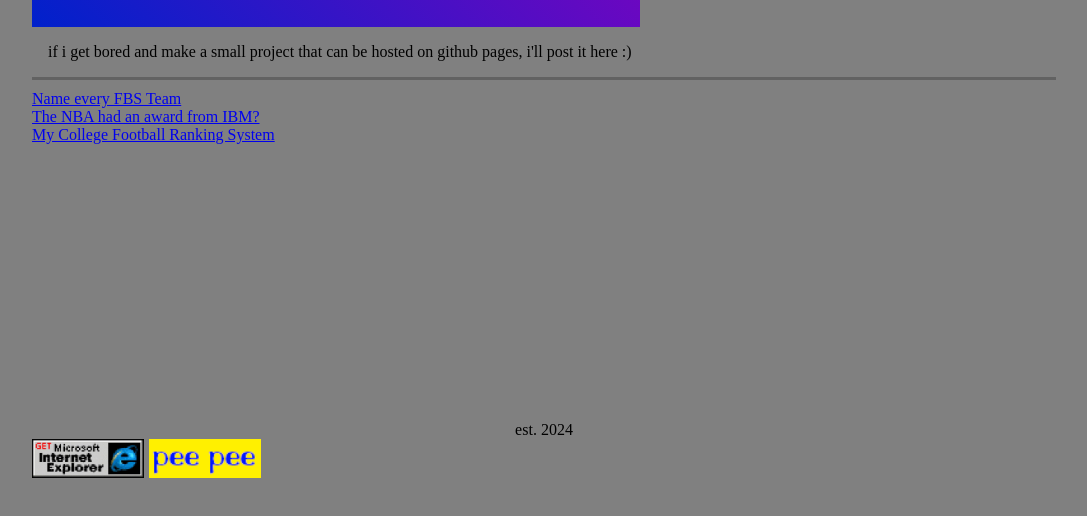
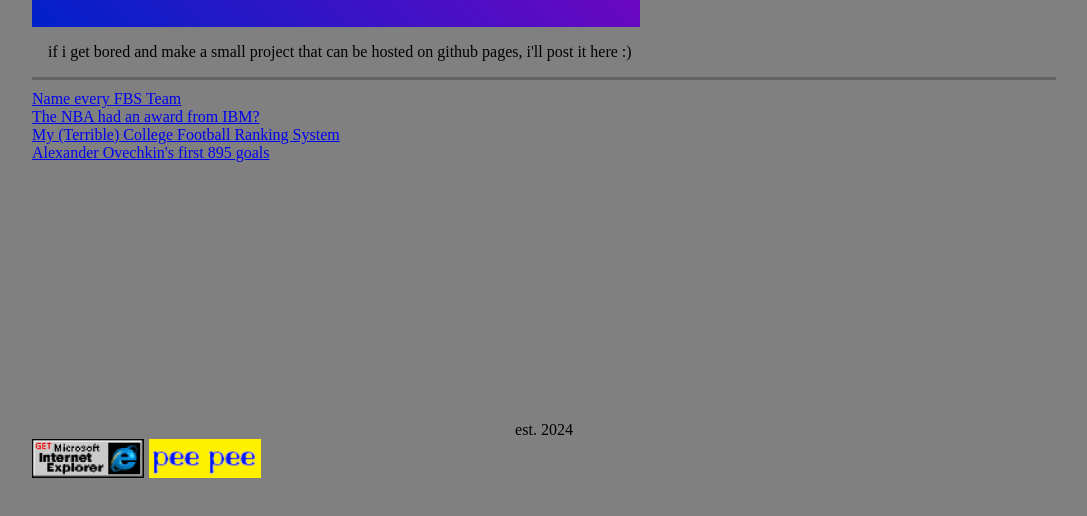
Before and after one commit to shouldntyoubeworking/home, a plain HTML site: page index.html in a window 1280 px wide. Shown: the part 192-708 px from the top of the page, without its empty margins (96-1183 px from the left). Drawn offline with Linux system fonts and the light colour scheme; a web font is replaced by a local one.

Commit message:
Add Ovechkin

```diff
--- a/index.html
+++ b/index.html
@@ -18,7 +18,8 @@
     <div class="infographics">
       <a href="http://fbsteams.shouldntyoubeworking.com/">Name every FBS Team</a> <br />
       <a href="http://nbaibmaward.shouldntyoubeworking.com/">The NBA had an award from IBM?</a> <br />
-      <a href="https://paydirt.shouldntyoubeworking.com/">My College Football Ranking System</a> <br />
+      <a href="https://paydirt.shouldntyoubeworking.com/">My (Terrible) College Football Ranking System</a> <br />
+      <a href="https://ovi.shouldntyoubeworking.com/">Alexander Ovechkin's first 895 goals</a> <br />
     </div>
     <div class="footer">
       <div class="est">est. 2024</div>
```
